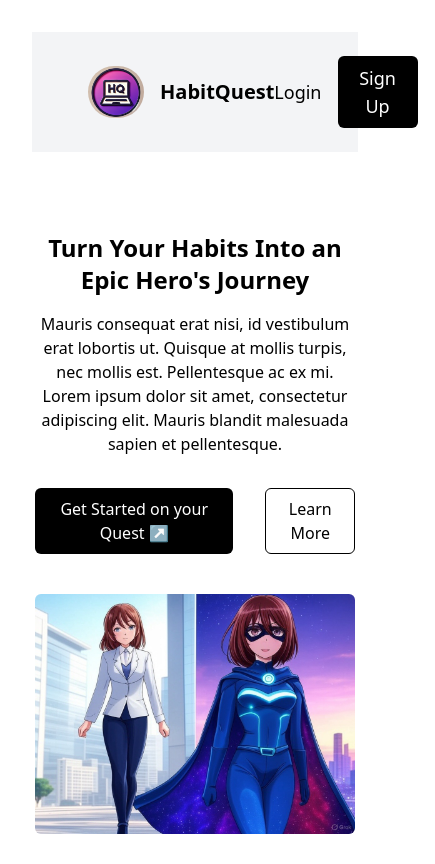
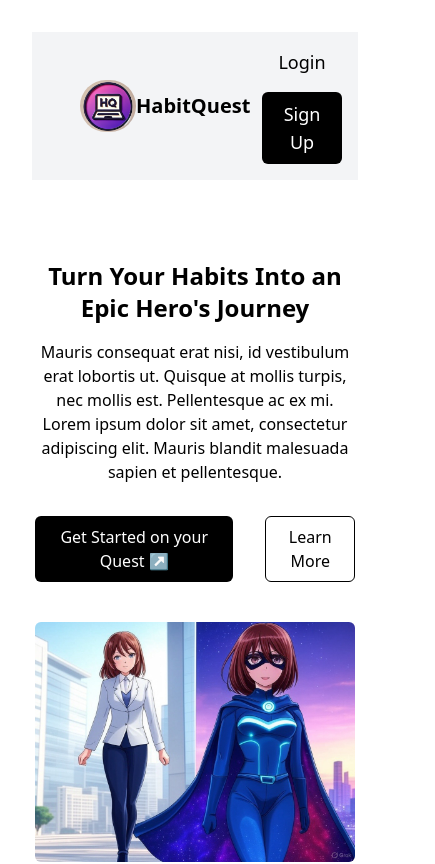
Before and after one commit to Davonne007-TX/habit-quest-collab, a React (Vite) app: page / in a window 390 px wide. Shown: the top 864 px of the page, 435 px wide, since content can reach past the window. Built offline with nearby package versions, Linux system fonts and the light colour scheme.

Commit message:
update code for mobile responsiveness. Update header and Character Cards

```diff
--- a/src/components/ChooseYourCharacter.jsx
+++ b/src/components/ChooseYourCharacter.jsx
@@ -25,7 +25,7 @@ export default function ChooseYourCharacter() {
       altText: "Superhero, emoji by emojipedia.orgs ",
       name: "Superhero",
       description: `Highly invincible, wanting to help others. Perfect
-      for those who want to share their knowledge with others and growth together.`,
+      for those who want to help others and share their knowledge.`,
       buttonText: "Begin Quest",
       id: 3,
     },
--- a/src/components/HabitQuestStory.jsx
+++ b/src/components/HabitQuestStory.jsx
@@ -20,7 +20,7 @@ export default function HabitQuestStory() {
           <p>{user}</p>
         </div>
 
-        <div className="bg-white p-8 flex gap-2 mt-2 flex-col rounded-xl ">
+        <div className="bg-white max-w-xs md:max-w-xl lg::max-w-2xl p-8 flex gap-2 mt-2 flex-col rounded-xl ">
           <h2 className="font-bold text-2xl">The Trails of Persistence</h2>
           <p>{consecutive}</p>
 
--- a/src/components/Header.jsx
+++ b/src/components/Header.jsx
@@ -8,7 +8,7 @@ const ourLinks = [
 
 export default function Header() {
   return (
-    <header className="flex justify-between text-lg items-center p-6 bg-gray-100">
+    <header className="flex justify-between text-lg items-center p-4 bg-gray-100">
       <Image
         image={"./images/hq.png"}
         imageStyles={"w-14 rounded-full ml-8 md:ml-20"}
@@ -16,7 +16,7 @@ export default function Header() {
           "Logo, Laptop with HQ on the screen with purple background, Image generated by Chatgpt"
         }
       />
-      <h1 className="text-xl md:text-3xl font-bold ml-4">HabitQuest</h1>
+      <h1 className="text-xl md:text-3xl font-bold md:ml-4">HabitQuest</h1>
 
       <nav className="flex-1">
         <ul className="hidden lg:flex justify-center items-center gap-8">
@@ -26,11 +26,11 @@ export default function Header() {
         </ul>
       </nav>
 
-      <section className="ml-auto flex gap-4 md:gap-10 mr-8 md:mr-20">
+      <section className="ml-auto flex flex-col md:flex-row gap-4 md:gap-10 md:mr-20">
         <Button btnTxt={"Login"} btnStyles={""} />
         <Button
           btnTxt={"Sign Up"}
-          btnStyles={"bg-black text-white p-2 rounded-md w-20 md:w-24"}
+          btnStyles={"bg-black text-white p-2 rounded-md w-20 mds:w-24"}
         />
       </section>
     </header>
--- a/src/components/UserIcons.jsx
+++ b/src/components/UserIcons.jsx
@@ -24,12 +24,13 @@ export default function UserIcons() {
   ];
 
   return (
-    <section className="flex flex-col justify-center">
+    <section className="flex flex-col  justify-center">
+      <div className="flex flex-col md:flex-row items-center justify-center">
         <ul className="flex justify-center items-center">
           {users.map((user, index) => (
             <li
               style={{ backgroundColor: user.backgroundColor }}
-            className={`w-12 h-12 flex items-center justify-center rounded-full text-black font-semibold border border-white ${
+              className={`w-12 h-12 flex flex-col items-center justify-center rounded-full text-black font-semibold border border-white ${
                 index !== 0 ? "-ml-4" : ""
               }`}
               key={user.id}
@@ -37,8 +38,9 @@ export default function UserIcons() {
               <p>{user.userName}</p>
             </li>
           ))}
-        <p className="ml-4">6 people have liked this story</p>
         </ul>
+        <p className="ml-4 p-2">6 people have liked this story</p>
+      </div>
     </section>
   );
 }
```
Lines whose indentation alone changed are shown as unchanged.
